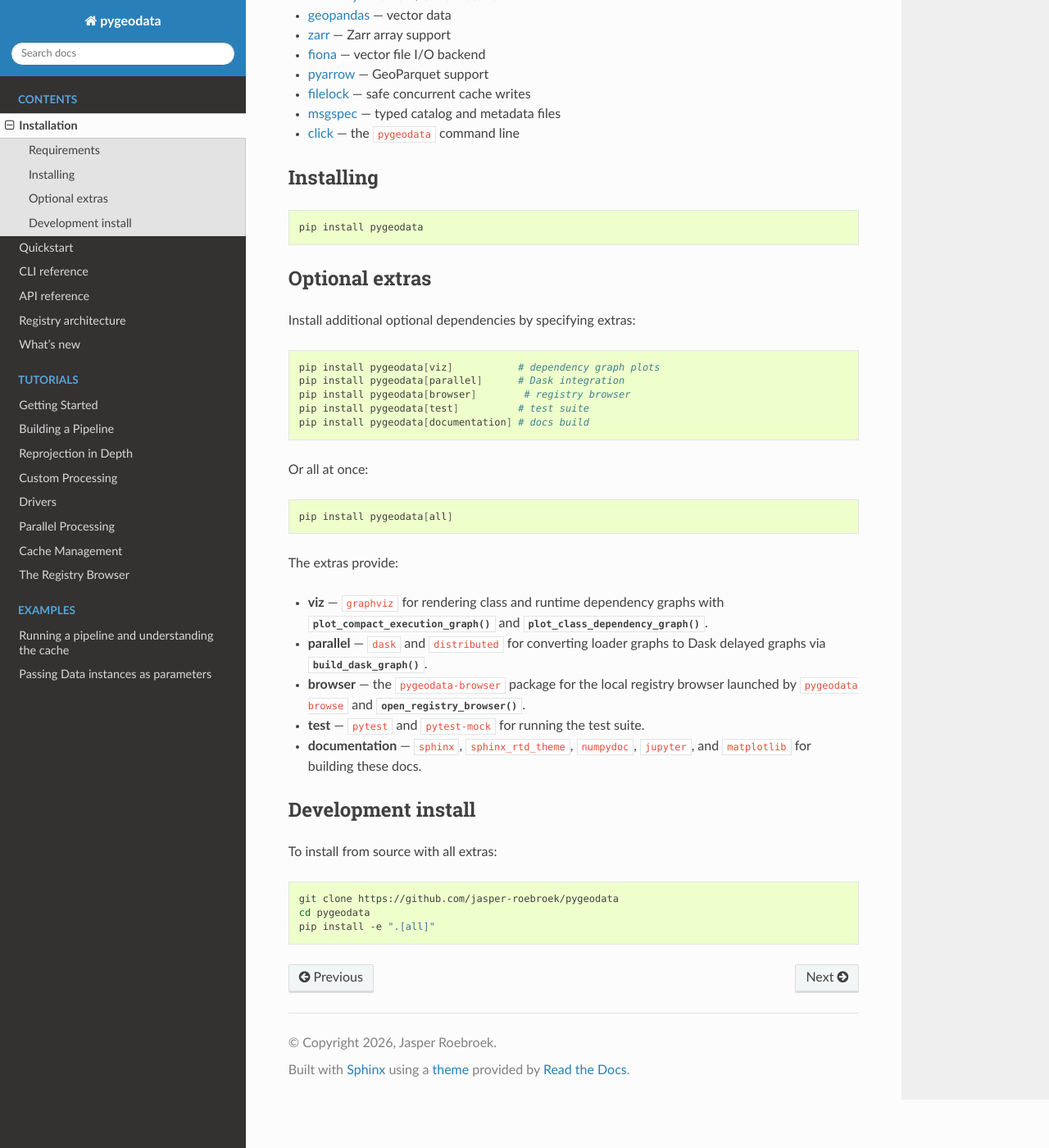
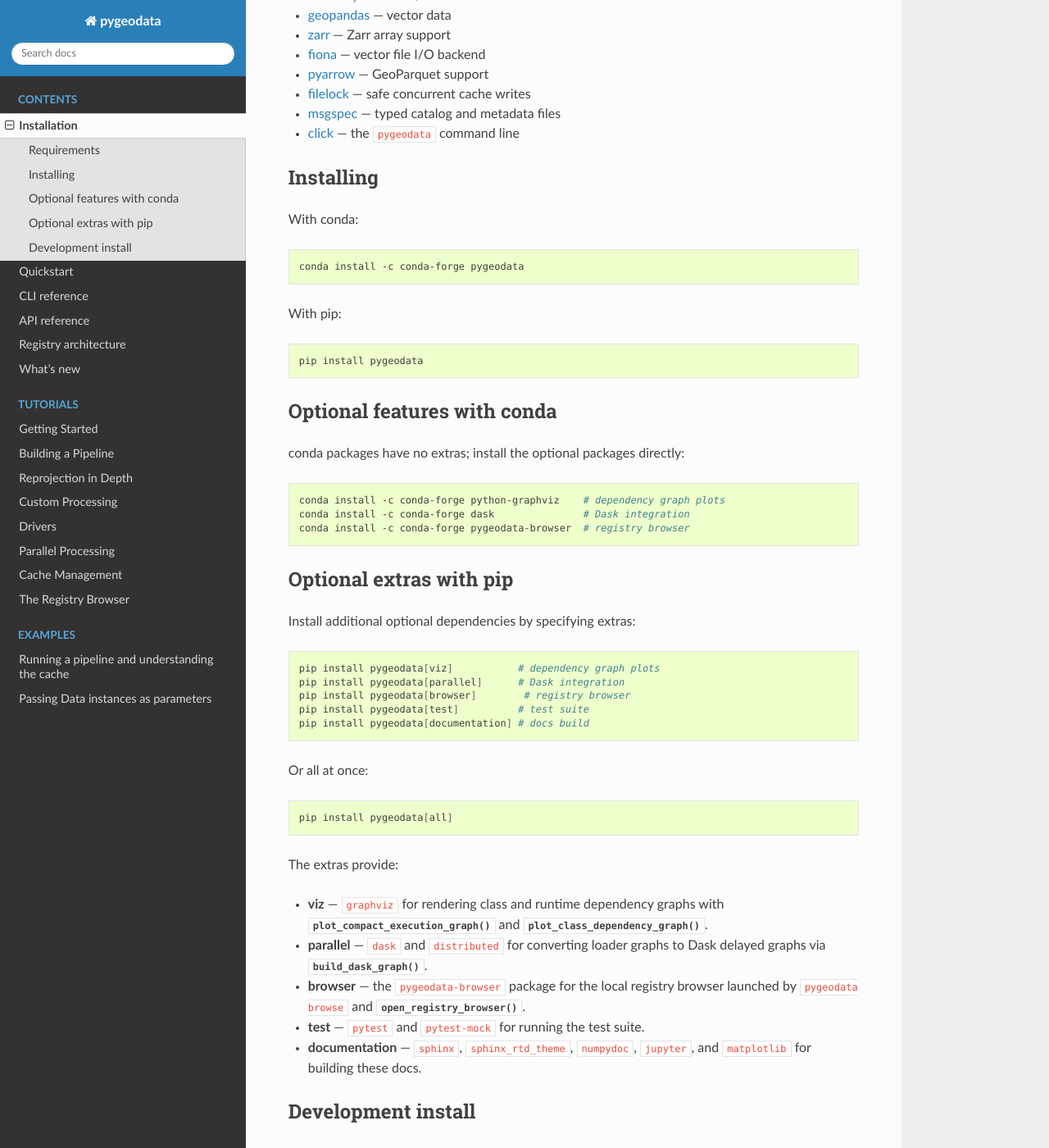
Before and after one commit to jasperroebroek/pygeodata, a Sphinx documentation site: the page built from docs/source/installation.rst, in a window 1280 px wide and 1400 px high, scrolled down 329 px. Shown: the whole window at 82% size. Built offline with Sphinx 7.4.7 and the Read the Docs theme 3.1.0, drawn with Linux system fonts in a browser that asks for light colours; some of the changed text lies outside the part shown.

Commit message:
Conda install instructions and 0.5.1 release notes

```diff
--- a/docs/source/installation.rst
+++ b/docs/source/installation.rst
@@ -20,12 +20,31 @@
 Installing
 ----------
 
+With conda:
+
+.. code-block:: bash
+
+   conda install -c conda-forge pygeodata
+
+With pip:
+
 .. code-block:: bash
 
    pip install pygeodata
 
-Optional extras
----------------
+Optional features with conda
+----------------------------
+
+conda packages have no extras; install the optional packages directly:
+
+.. code-block:: bash
+
+   conda install -c conda-forge python-graphviz    # dependency graph plots
+   conda install -c conda-forge dask               # Dask integration
+   conda install -c conda-forge pygeodata-browser  # registry browser
+
+Optional extras with pip
+------------------------
 
 Install additional optional dependencies by specifying extras:
 
@@ -68,6 +87,6 @@
 
 .. code-block:: bash
 
-   git clone https://github.com/jasper-roebroek/pygeodata
+   git clone https://github.com/jasperroebroek/pygeodata
    cd pygeodata
    pip install -e ".[all]"
--- a/docs/source/tutorials/01_getting_started.rst
+++ b/docs/source/tutorials/01_getting_started.rst
@@ -24,13 +24,13 @@
 
 .. code-block:: bash
 
-   pip install pygeodata
+   conda install -c conda-forge pygeodata  # or: pip install pygeodata
 
 For parallel processing support:
 
 .. code-block:: bash
 
-   pip install pygeodata[parallel]
+   conda install -c conda-forge dask  # or: pip install pygeodata[parallel]
 
 Configuration
 -------------
--- a/docs/source/tutorials/06_parallel_processing.rst
+++ b/docs/source/tutorials/06_parallel_processing.rst
@@ -110,4 +110,4 @@
 
 .. code-block:: bash
 
-   pip install pygeodata[parallel]
+   conda install -c conda-forge dask  # or: pip install pygeodata[parallel]
```
Also changed, not shown: README.md (+5 -3 lines), docs/source/whats_new.rst (+10 -0 lines), 2 other files.
